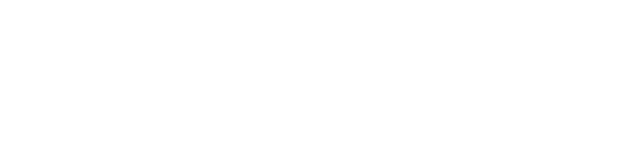
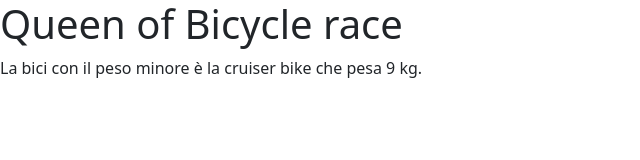
Before and after one commit to stefanobellomo/js-snack-es6, a plain HTML site: page index.html in a window 1280 px wide. Shown: the whole page, without its empty margins (0-640 px from the left). Drawn offline with nearby package versions, Linux system fonts and the light colour scheme.

Commit message:
create an object array and describe him with three keys, then create a variable with casual weight and open a for loop for find a small bike

```diff
--- a/index.html
+++ b/index.html
@@ -22,7 +22,14 @@
         <header>
             <!-- place navbar here -->
         </header>
-        <main></main>
+        <main>
+
+            <div>
+                <h1>Queen of Bicycle race</h1>
+                <p id="result"></p>
+            </div>
+
+        </main>
         <footer>
             <!-- place footer here -->
         </footer>
--- a/js/script.js
+++ b/js/script.js
@@ -14,8 +14,47 @@ Infine, creiamo un nuovo array i cui elementi contengono solo nomi e falli subit
 
 // creare un array di oggetti (bike_race)
 // descrivi gli oggetti con nome e peso
-// creare una variabile in cui catturare la bici col peso minore
-// aprire un ciclo for che scorra nell'array di oggetti
-// pushare il risultato del ciclo nella variabile di appoggio
-// return il risultato
-// mostrare a schermo il risultato
+const bicycle_race = [
+    {
+        name: 'mountain bike',
+        peso: 15,
+    },
+    {
+        name: 'road bike',
+        peso: 10,
+    },
+    {
+        name: 'city bike',
+        peso: 12,
+    },
+    {
+        name: 'electric bike',
+        peso: 18,
+    },
+    {
+        name: 'folding bike',
+        peso: 11,
+    },
+    {
+        name: 'bmx bike',
+        peso: 9,
+    },
+    {
+        name: 'cruiser bike',
+        peso: 14,
+    }
+]
+
+// creare una variabile in cui catturare un peso iniziale
+let bike_weight = bicycle_race[0].peso;
+
+// aprire un ciclo for che scorra nell'array di oggetti cercando quello con il peso minore
+for (let i = 0; i < bicycle_race.length; i++) {
+    const small_bike = bicycle_race[i].peso;
+    if (small_bike < bike_weight) {
+        bike_weight = small_bike
+    }
+    // return il risultato
+    // mostrare a schermo il risultato
+    document.getElementById('result').innerHTML = `La bici con il peso minore è la ${bicycle_race[i].name} che pesa ${bike_weight} kg.`;
+}
```
